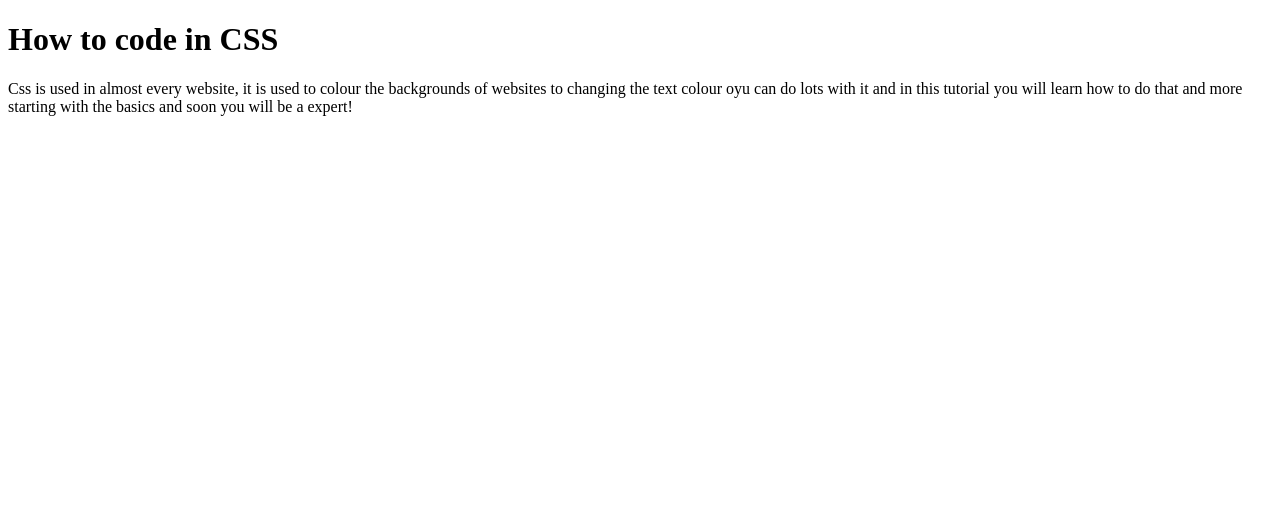
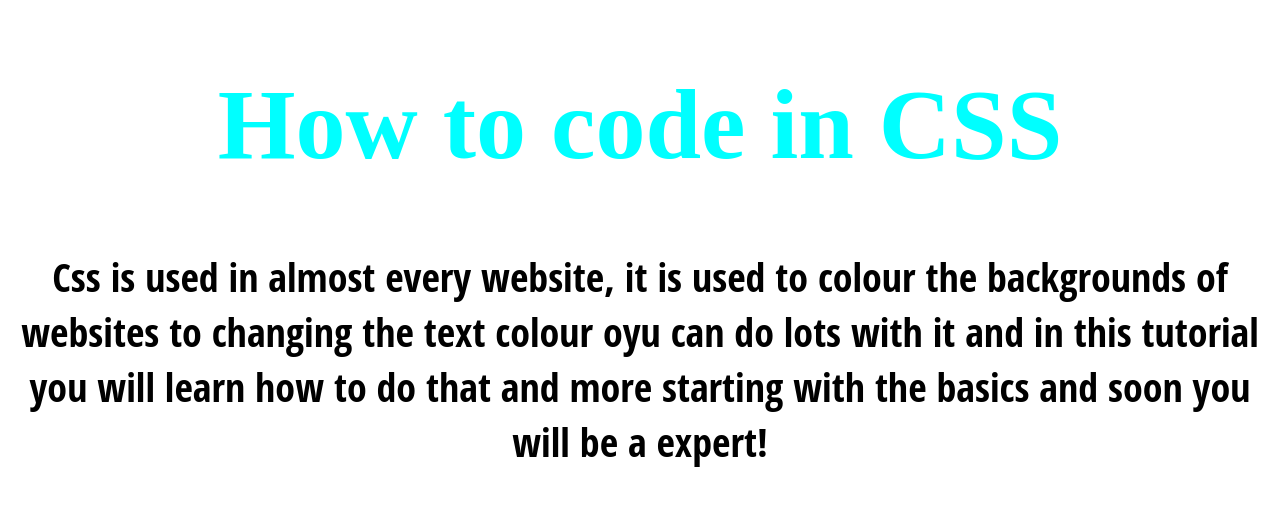
Before and after one commit to ostephagus/how-to-code.github.io, a Jekyll site: the page css-page.html, which Jekyll copies as it is, in a window 1280 px wide. Shown: the top 506 px of the page. Built offline with Jekyll 4.4.1, drawn with Linux system fonts in a browser that asks for light colours.

Commit message:
Update css-page.html

```diff
--- a/css-page.html
+++ b/css-page.html
@@ -1,7 +1,7 @@
 <!DOCTYPE html>
 <html>
   <head>
-    <link rel="stylesheet" type="text/css" href="main.css">
+    <link rel="stylesheet" type="text/css" href="noah.css">
     <title>How to code in CSS</title>
     <script async src="//pagead2.googlesyndication.com/pagead/js/adsbygoogle.js"></script>
 <script>
```
